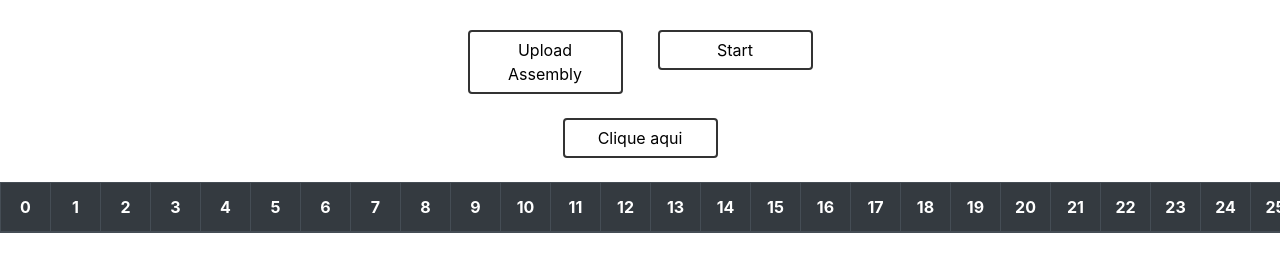
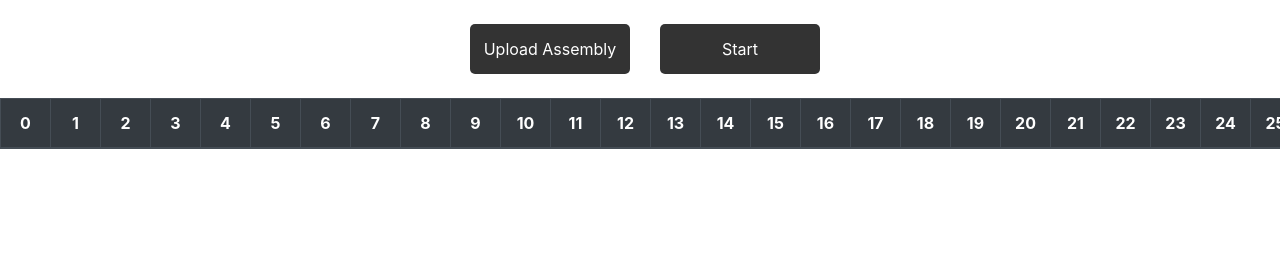
Before and after one commit to douglasbrandao21/Pipeline-Simulators, a plain HTML site: page with-conditional/src/html/App.html in a window 1280 px wide. Shown: the top 272 px of the page. Drawn offline with nearby package versions, Linux system fonts and the light colour scheme.

Commit message:
Add files via upload

```diff
--- a/with-conditional/src/css/App.css
+++ b/with-conditional/src/css/App.css
@@ -21,9 +21,16 @@ body,html {
 .buttons {
     margin-top: 30px;
     width: 155px;
-    background-color: #fff;
-    color: #000;
+    height: 50px;
+    background-color: #333;
+    color: #fff;
     border: 2px solid #333;
+}
+
+.buttons:hover {
+    background-color:#2E9AFE;
+    color: #fff;
+    border: 2px solid #2E9AFE;
 }
 
 table{
@@ -37,8 +44,12 @@ table{
 }
 
 .table td, .table th {
-    border: 1px solid black;
     width: 50px;
+    animation-duration: 300ms;
+}
+
+.border-cells {
+    border: 1px solid #000;
 }
 
 .table-data {
@@ -49,6 +60,34 @@ td.empty-cell {
     border: none;
 }
 
+/*======================================= BUTTONS =======================================*/
+.generic-btn {
+    padding: 10px;
+    width: 160px;
+    height: 50px;
+    margin: 0 5px 0 5px;
+    border-radius: 5px;
+    background-color: #333;
+    color: #fff;
+    border: none;
+}
+
+.button_slide {
+    display: inline-block;
+    cursor: pointer;
+    box-shadow: inset 0 0 0 0 #2E9AFE;
+    -webkit-transition: ease-out 0.4s;
+    -moz-transition: ease-out 0.4s;
+    transition: ease-out 0.4s;
+    border: none;
+}
+
+.slide_right:hover {
+    box-shadow: inset 400px 0 0 0 #2E9AFE;
+    border: none;
+    color: #fff;
+}
+
 .hidden {
     display: none;
 }
--- a/with-conditional/src/html/App.html
+++ b/with-conditional/src/html/App.html
@@ -23,12 +23,14 @@
             <div class="col-md-4"></div>
 
             <div class="col-md-2">
-                <button id="upload" onclick="this.blur()" class="btn centralizar buttons">Upload
+                <button id="upload" onclick="this.blur()"
+                    class="btn centralizar generic-btn button_slide slide_right mt-4 mb-4">Upload
                     Assembly</button>
             </div>
 
             <div class="col-md-2">
-                <button id="start" onclick="this.blur()" class="btn centralizar buttons">Start</button>
+                <button id="start" onclick="this.blur()"
+                    class="btn centralizar generic-btn button_slide slide_right mt-4 mb-4">Start</button>
             </div>
 
             <div class="col-md-4"></div>
@@ -36,13 +38,14 @@
 
         <div class="row">
             <div class="col-md-12">
-                <button id="make-line" class="btn mt-4 mb-4 centralizar buttons">Clique aqui</button>
+                <button id="make-line" onclick="this.blur()" class=" btn mt-4 mb-4 centralizar buttons hidden">Next
+                    Stage</button>
             </div>
         </div>
 
     </div>
 
-    <table class="table">
+    <table class="table table-bordered">
         <thead>
             <tr id="table-row-head" class="thead-dark"></tr>
         </thead>
@@ -60,6 +63,15 @@
     <script src="../js/ExecuteInstructions.js"></script>
     <script src="../js/Print.js"></script>
 
+    <script>
+        $('#start').click(() => {
+            $('#start').addClass('hidden')
+            $('#upload').addClass('hidden')
+            $('#make-line').removeClass('hidden')
+        })
+    </script>
+
+
 </body>
 
 </html>
--- a/with-conditional/src/js/Print.js
+++ b/with-conditional/src/js/Print.js
@@ -76,6 +76,8 @@ function printTable(limitPrint) {
 
 $('#make-line').click(() => {
   $(`.col${controlCol}`).removeClass('hidden')
+  $(`.col${controlCol}`).addClass('animated')
+  $(`.col${controlCol}`).addClass('zoomIn faster')
   controlCol++
 })
 
```
